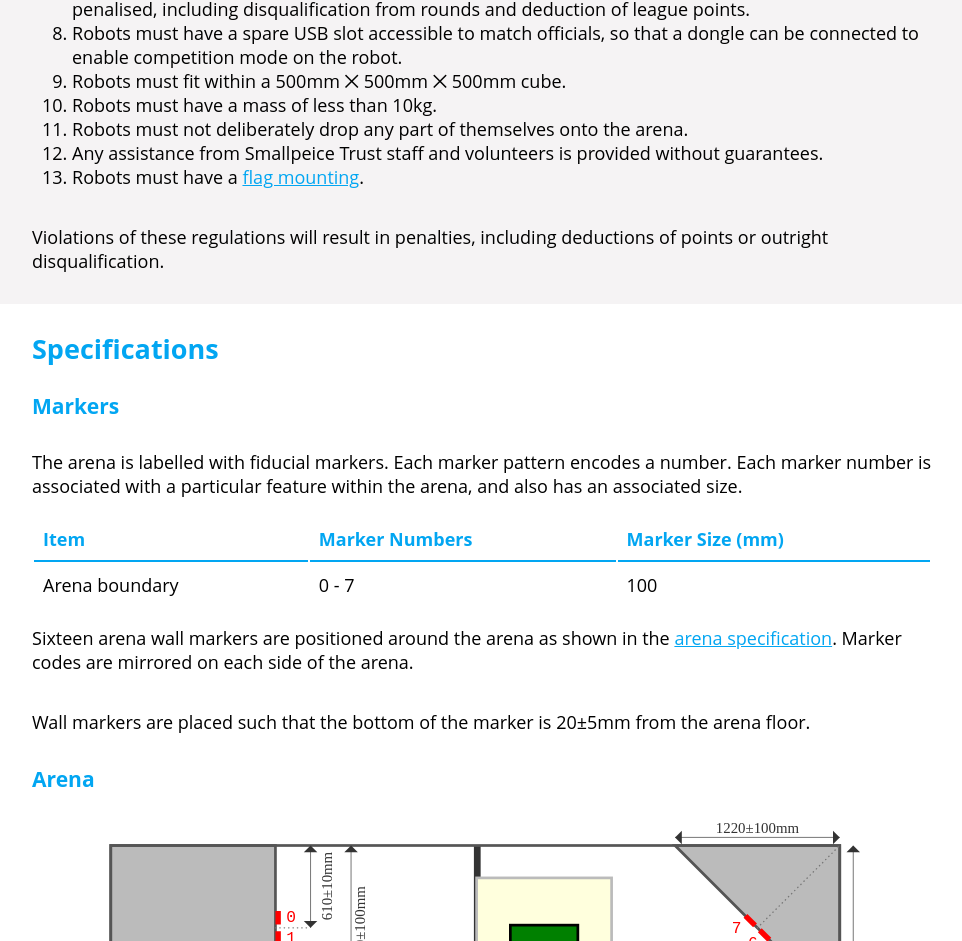
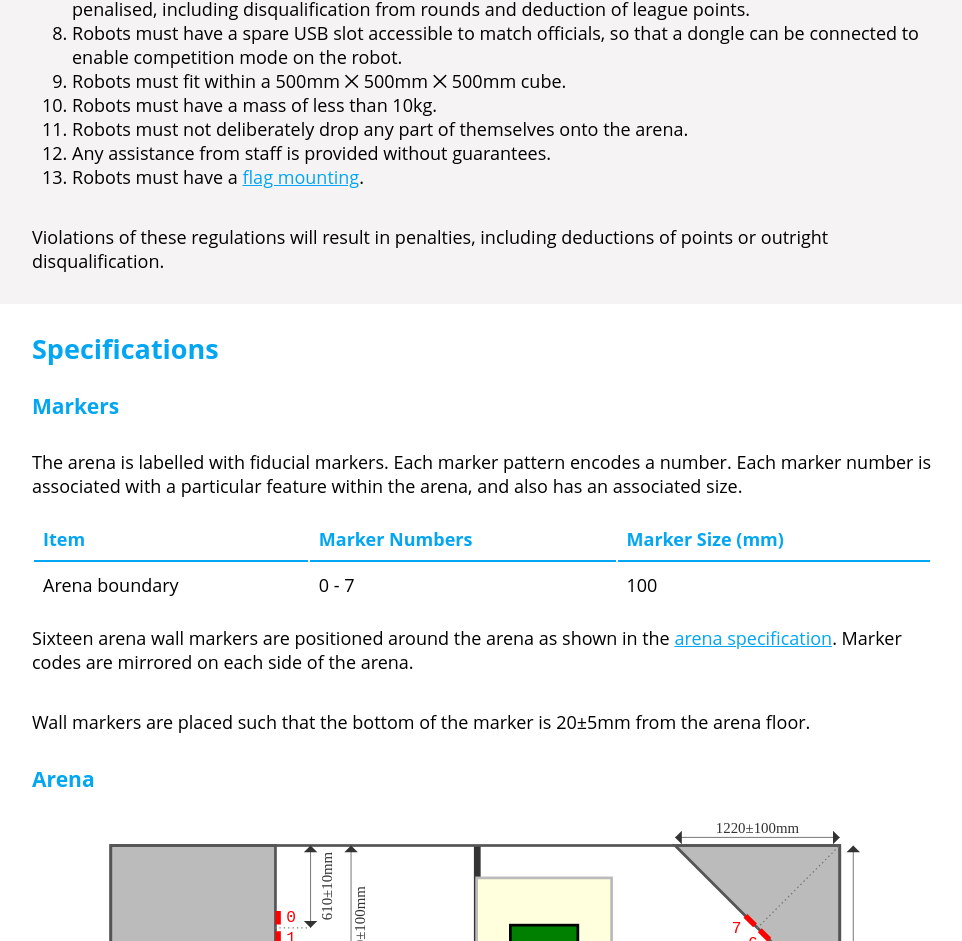
Before and after one commit to sourcebots/smallpeice-rules, a website built with Vite: page src/index.html in a window 1280 px wide. Shown: the part 1998-2939 px from the top of the page, without its empty margins (158-1120 px from the left). Built offline with nearby package versions, Linux system fonts and the light colour scheme.

Commit message:
Simplify assistance from staff definition
Co-authored-by: Alistair Lynn <arplynn@gmail.com>

```diff
--- a/src/index.html
+++ b/src/index.html
@@ -117,7 +117,7 @@
         <li>
           Robots must not deliberately drop any part of themselves onto the arena.
         <li>
-          Any assistance from Smallpeice Trust staff and volunteers is provided without guarantees.
+          Any assistance from staff is provided without guarantees.
         <li>
           Robots must have a <a href="#flag-specification">flag mounting</a>.
       </ol>
```
